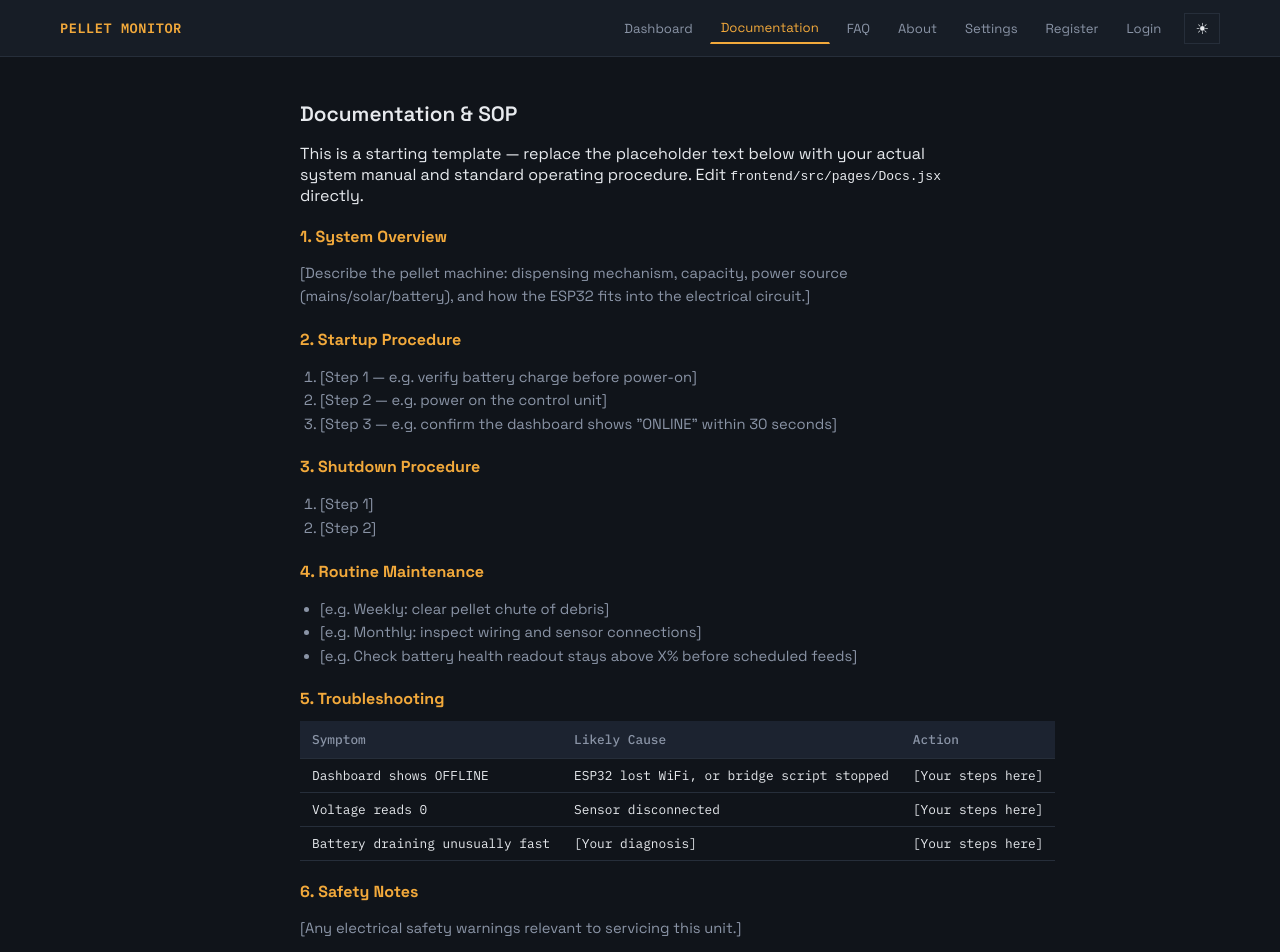
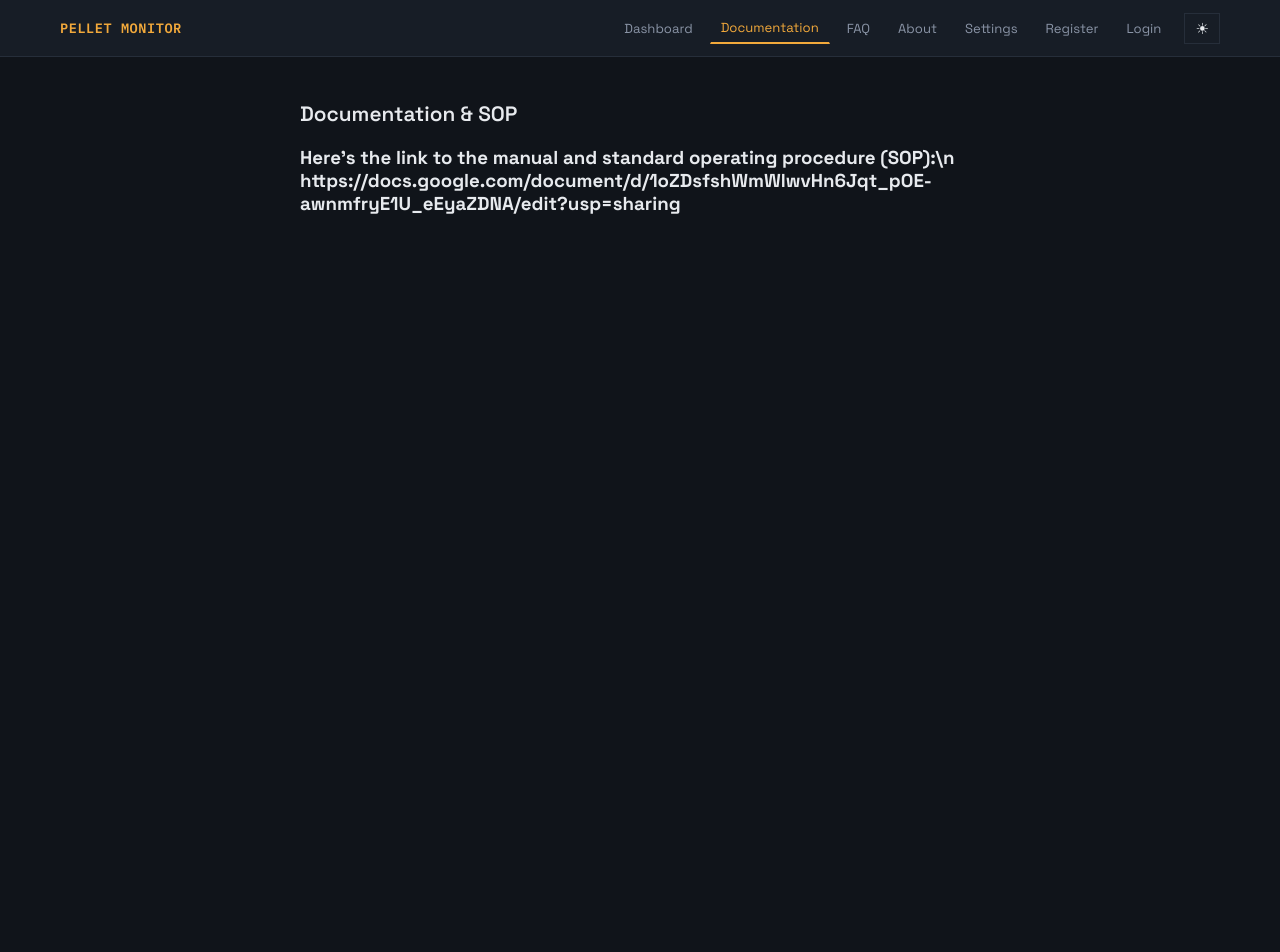
Before and after one commit to kxan1/pelletmonitor, a React (Vite) app in the folder frontend/: page /docs in a window 1280 px wide. Shown: the top 952 px of the page. After the commit the page ends 800 px from the top, so only its background shows below. Built offline with nearby package versions, Linux system fonts and the light colour scheme; no server answers.

Commit message:
Removed unneccessary stuff in docs tab, added link

```diff
--- a/frontend/src/pages/Docs.jsx
+++ b/frontend/src/pages/Docs.jsx
@@ -2,51 +2,10 @@ export default function Docs() {
   return (
     <div className="app-shell narrow">
       <h1 className="page-title">Documentation &amp; SOP</h1>
-      <p className="subtitle" style={{ marginBottom: 20 }}>
-        This is a starting template — replace the placeholder text below with your actual
-        system manual and standard operating procedure. Edit{' '}
-        <code>frontend/src/pages/Docs.jsx</code> directly.
-      </p>
-      <div className="prose">
-        <h3>1. System Overview</h3>
-        <p>
-          [Describe the pellet machine: dispensing mechanism, capacity, power source
-          (mains/solar/battery), and how the ESP32 fits into the electrical circuit.]
-        </p>
-
-        <h3>2. Startup Procedure</h3>
-        <ol>
-          <li>[Step 1 — e.g. verify battery charge before power-on]</li>
-          <li>[Step 2 — e.g. power on the control unit]</li>
-          <li>[Step 3 — e.g. confirm the dashboard shows "ONLINE" within 30 seconds]</li>
-        </ol>
-
-        <h3>3. Shutdown Procedure</h3>
-        <ol>
-          <li>[Step 1]</li>
-          <li>[Step 2]</li>
-        </ol>
-
-        <h3>4. Routine Maintenance</h3>
-        <ul>
-          <li>[e.g. Weekly: clear pellet chute of debris]</li>
-          <li>[e.g. Monthly: inspect wiring and sensor connections]</li>
-          <li>[e.g. Check battery health readout stays above X% before scheduled feeds]</li>
-        </ul>
-
-        <h3>5. Troubleshooting</h3>
-        <table className="data-table" style={{ marginTop: 12 }}>
-          <thead><tr><th>Symptom</th><th>Likely Cause</th><th>Action</th></tr></thead>
-          <tbody>
-            <tr><td>Dashboard shows OFFLINE</td><td>ESP32 lost WiFi, or bridge script stopped</td><td>[Your steps here]</td></tr>
-            <tr><td>Voltage reads 0</td><td>Sensor disconnected</td><td>[Your steps here]</td></tr>
-            <tr><td>Battery draining unusually fast</td><td>[Your diagnosis]</td><td>[Your steps here]</td></tr>
-          </tbody>
-        </table>
-
-        <h3>6. Safety Notes</h3>
-        <p>[Any electrical safety warnings relevant to servicing this unit.]</p>
+      <h3>
+        Here's the link to the manual and standard operating procedure (SOP):\n
+        https://docs.google.com/document/d/1oZDsfshWmWlwvHn6Jqt_pOE-awnmfryE1U_eEyaZDNA/edit?usp=sharing
+      </h3>
       </div>
-    </div>
   )
 }
```
